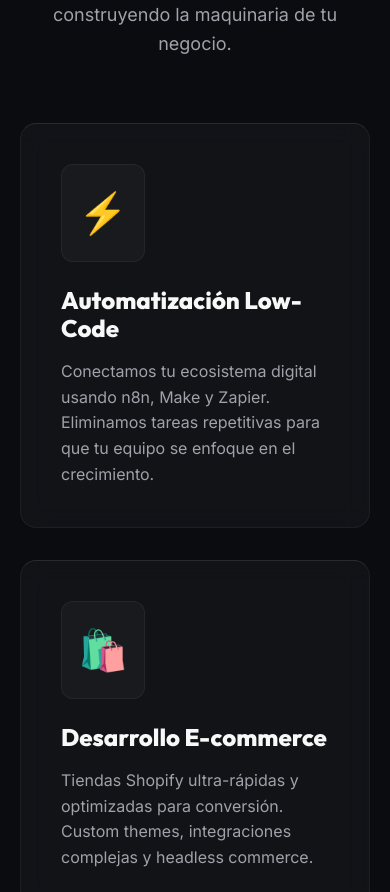
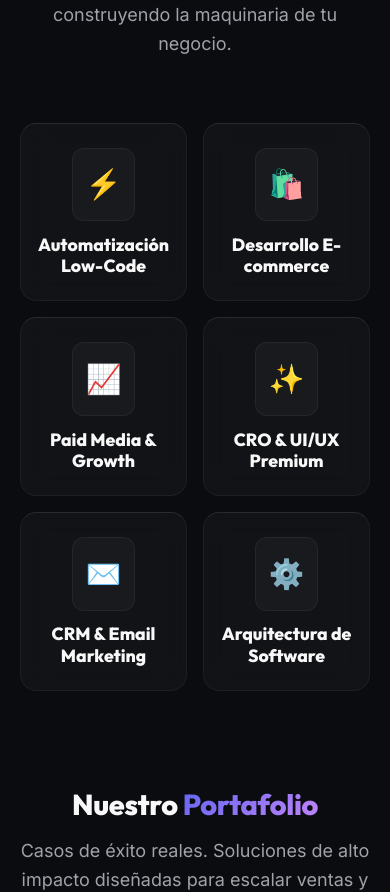
Before and after one commit to luk1311/AutoScale-agency, a React (Vite) app: page / in a window 390 px wide. Shown: the part 2840-3732 px from the top of the page. Built offline with nearby package versions, Linux system fonts and the light colour scheme; no server answers; the database is empty.

Commit message:
feat: add responsive CSS modules for Services, UseCases, PainPoints, and Process components

```diff
--- a/src/components/PainPoints.css
+++ b/src/components/PainPoints.css
@@ -64,4 +64,10 @@
   .pain-point-card p {
     display: none;
   }
+
+  .pain-point-card:last-child:nth-child(odd) {
+    grid-column: 1 / -1;
+    width: calc(50% - 0.5rem);
+    justify-self: center;
+  }
 }
--- a/src/components/Process.css
+++ b/src/components/Process.css
@@ -79,4 +79,10 @@
   .process-step p {
     display: none;
   }
+
+  .process-step:last-child:nth-child(odd) {
+    grid-column: 1 / -1;
+    width: calc(50% - 0.5rem);
+    justify-self: center;
+  }
 }
--- a/src/components/Services.css
+++ b/src/components/Services.css
@@ -74,6 +74,34 @@
 
 @media (max-width: 768px) {
   .services-grid {
-    grid-template-columns: 1fr;
+    gap: 1rem;
+    grid-template-columns: repeat(2, 1fr);
+  }
+
+  .service-card {
+    padding: 1.5rem 1rem;
+    align-items: center;
+    text-align: center;
+  }
+
+  .service-icon {
+    font-size: 1.8rem;
+    padding: 0.8rem;
+    margin-bottom: 0.8rem;
+  }
+
+  .service-card h3 {
+    font-size: 1.1rem;
+    margin-bottom: 0;
+  }
+
+  .service-card p {
+    display: none;
+  }
+
+  .service-card:last-child:nth-child(odd) {
+    grid-column: 1 / -1;
+    width: calc(50% - 0.5rem);
+    justify-self: center;
   }
 }
--- a/src/components/UseCases.css
+++ b/src/components/UseCases.css
@@ -55,4 +55,10 @@
   .use-case-card p {
     display: none;
   }
+
+  .use-case-card:last-child:nth-child(odd) {
+    grid-column: 1 / -1;
+    width: calc(50% - 0.5rem);
+    justify-self: center;
+  }
 }
```
